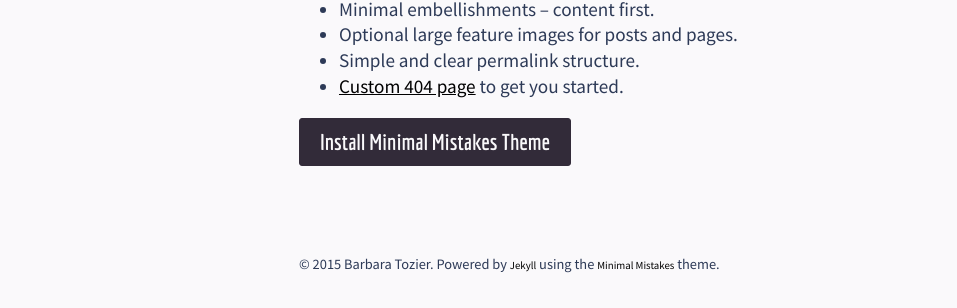
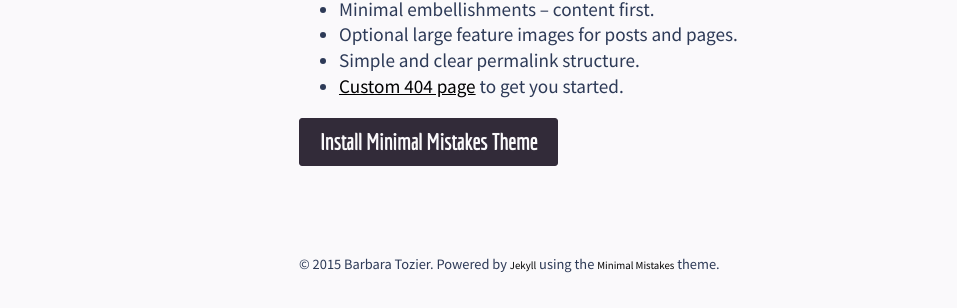
Before and after one commit to logista/btsite, a Jekyll site: the page built from about/index.md, in a window 1280 px wide. Shown: the part 521-829 px from the top of the page, without its empty margins (21-978 px from the left). Built offline with Jekyll 4.4.1, drawn with Linux system fonts in a browser that asks for light colours; nearby versions of some CDN libraries.

Commit message:
trimming bold from Economica
It seems to be a very large, slow loading font :/

```diff
--- a/_includes/_head.html
+++ b/_includes/_head.html
@@ -35,4 +35,4 @@
 <!-- Modernizr -->
 <script src="{{ site.url }}/assets/js/vendor/modernizr-2.7.1.custom.min.js"></script>
 
-<link href='http://fonts.googleapis.com/css?family=Source+Sans+Pro:400,600,400italic,600italic|Economica:400,700,400italic,700italic|Source+Code+Pro' rel='stylesheet' type='text/css'>
+<link href='http://fonts.googleapis.com/css?family=Source+Sans+Pro:400,600,400italic,600italic|Economica:400,400italic|Source+Code+Pro' rel='stylesheet' type='text/css'>
```
